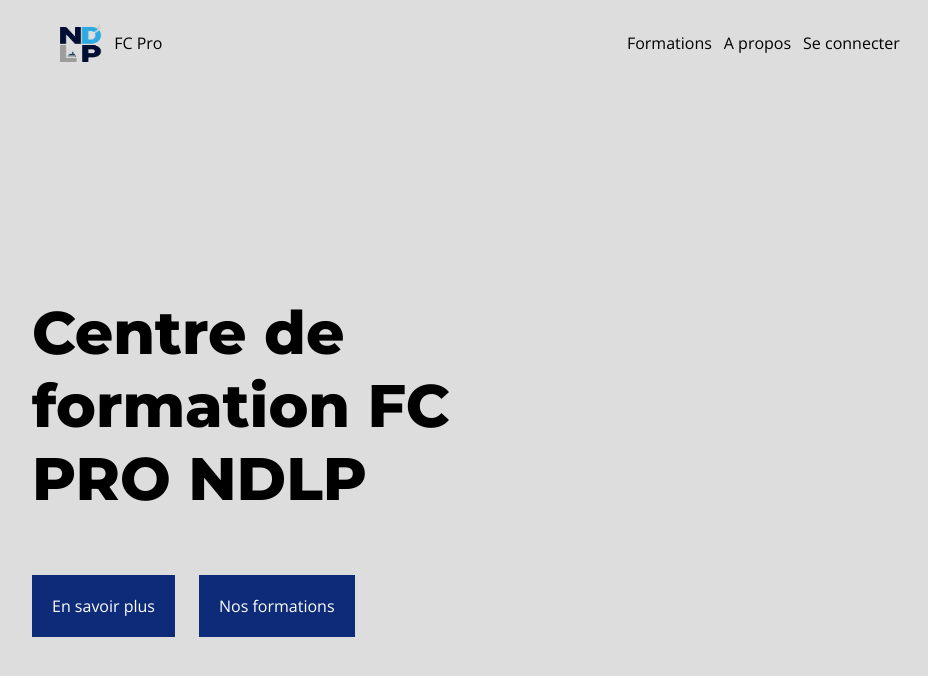
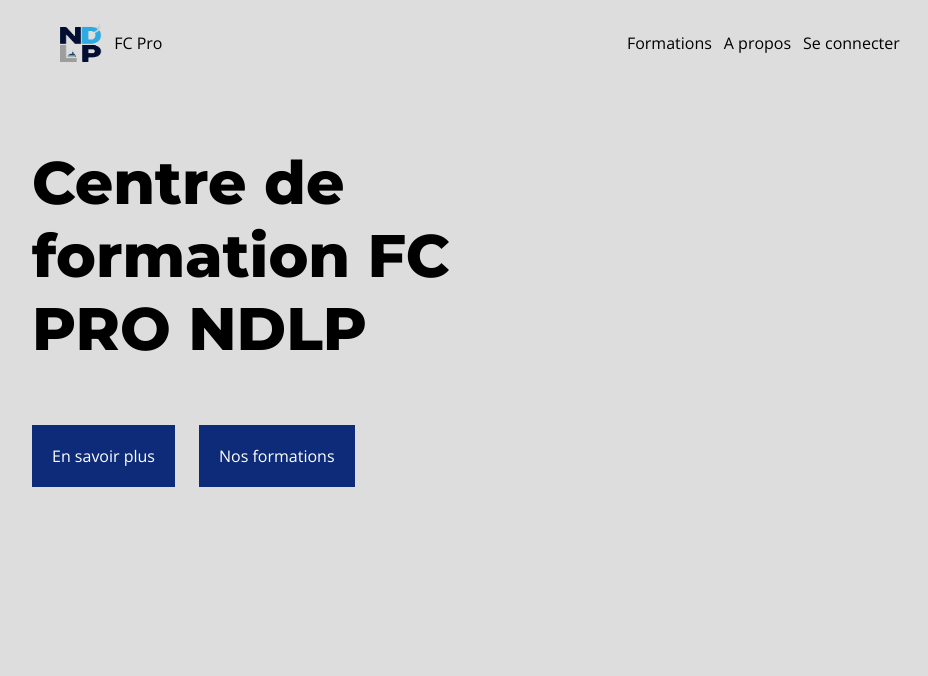
Before and after one commit to geekcatfr/projet-premiere-annee, a React (Vite) app in the folder client/: page / in a window 1280 px wide. Shown: the top 676 px of the page, without its empty margins (160-1088 px from the left). Built offline with nearby package versions, Linux system fonts and the light colour scheme.

Commit message:
Removed height and justify-content

```diff
--- a/client/src/App.css
+++ b/client/src/App.css
@@ -1,8 +1,6 @@
 div.container {
-  height: calc(100vh - 100px);
   width: 100%;
   display: flex;
-  justify-content: center;
 }
 
 .first-page-content {
```
Also changed, not shown: client/.eslintrc.json.
